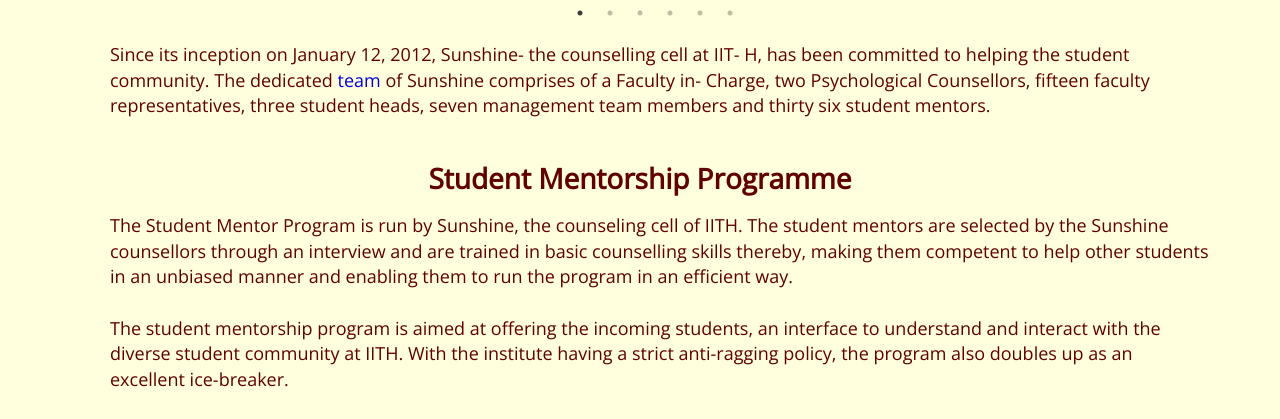
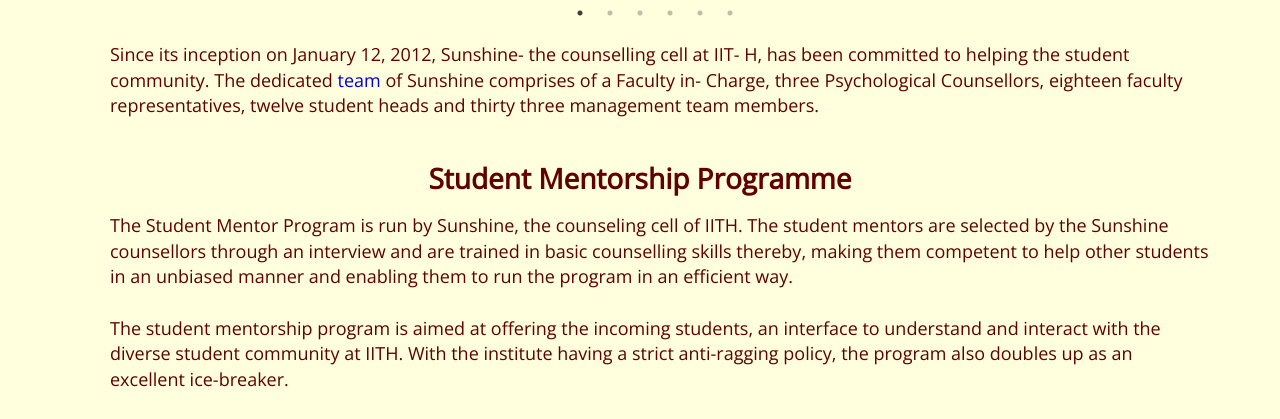
Before and after one commit to K-Vivek-Kumar/sunshine_web_2023, a PHP site: page /about.php in a window 1280 px wide. Shown: the part 724-1143 px from the top of the page. Run offline with PHP 8.4, Linux system fonts and the light colour scheme; some libraries are stand-ins or nearby versions.

Commit message:
Update about.php
Updated team description

```diff
--- a/about.php
+++ b/about.php
@@ -52,8 +52,8 @@ include_once ('header.php');
                <font size="4pm">
             <ul>
             Since its inception on January 12, 2012, Sunshine- the counselling cell at IIT- H, has been committed to
-            helping the student community. The dedicated <a href="./team.php">team</a>  of Sunshine comprises of a Faculty in- Charge, two Psychological Counsellors,
-            fifteen faculty representatives, three student heads, seven management team members and thirty six student mentors</a>.<br><br>
+            helping the student community. The dedicated <a href="./team.php">team</a>  of Sunshine comprises of a Faculty in- Charge, three Psychological Counsellors,
+            eighteen faculty representatives, twelve student heads and thirty three management team members</a>.<br><br>
             </ul>
             </ul>
             </font></p>
```
